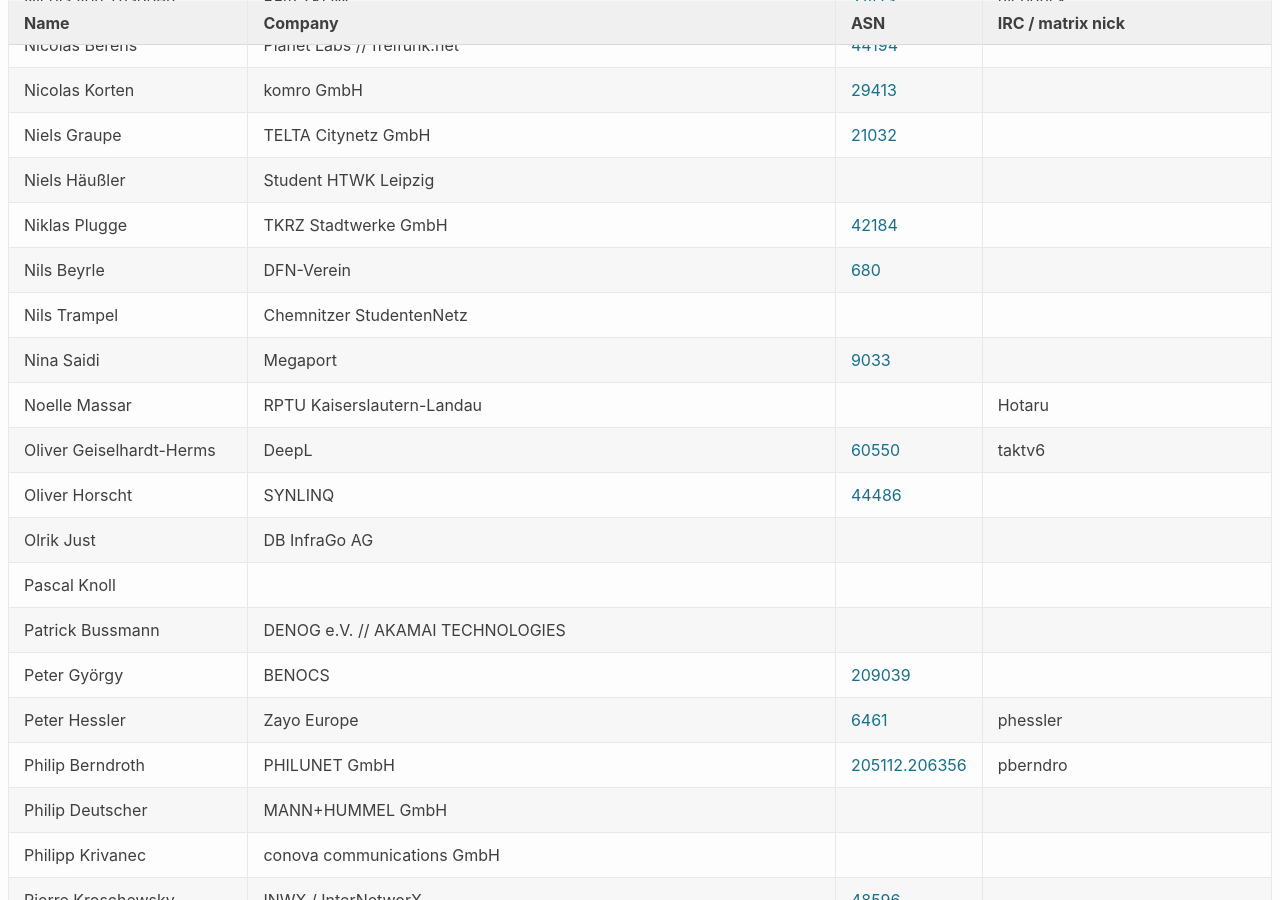
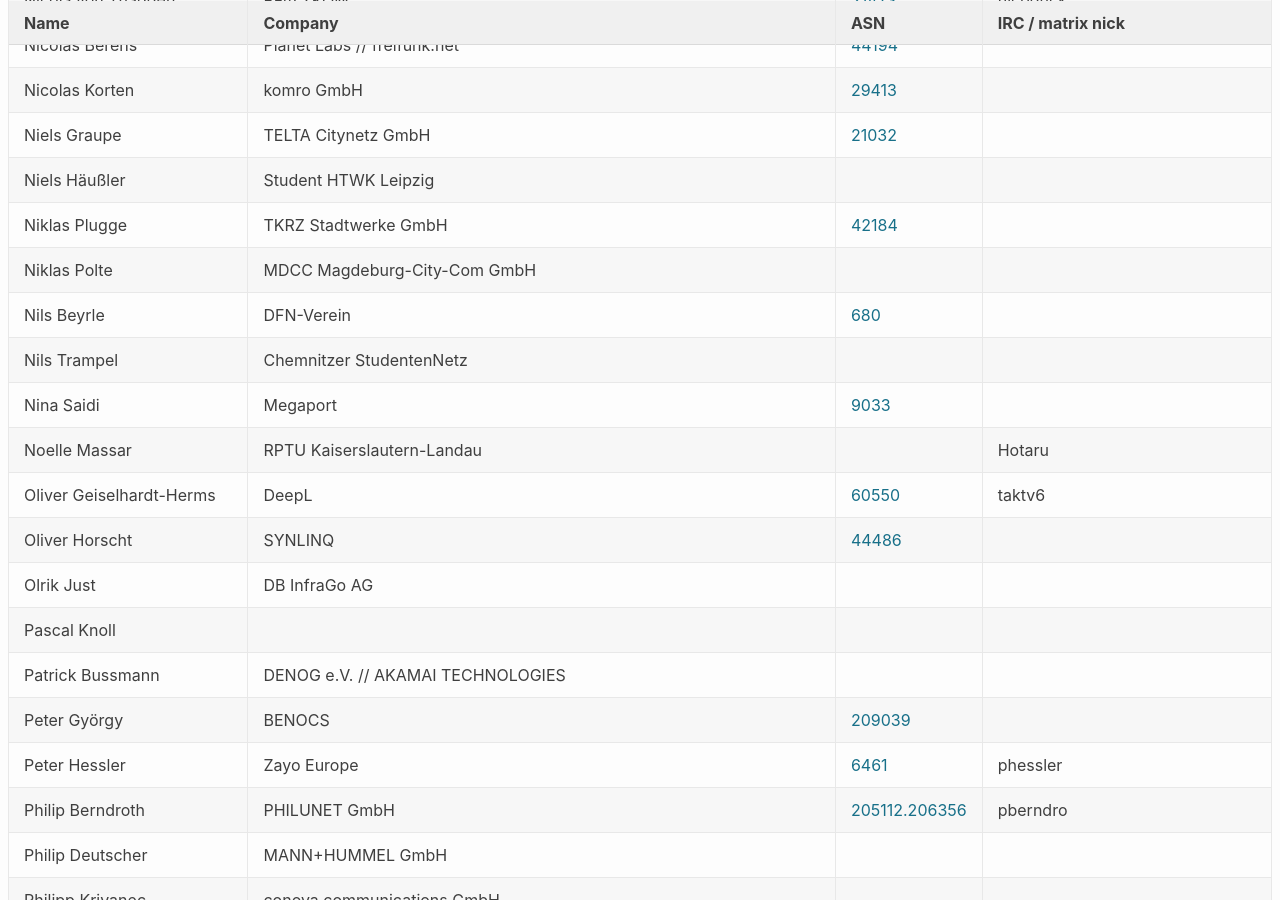
Before and after one commit to denog/pretix-attendeelist, a Jekyll site: the page built from denog16/index.markdown, in a window 1280 px wide and 900 px high, scrolled down 9250 px. Built offline with Jekyll 4.4.1, drawn with Linux system fonts in a browser that asks for light colours; some of the changed text lies outside the part shown.

Commit message:
Latest data: Wed Sep 25 09:10:46 UTC 2024

```diff
--- a/_data/attendees_denog16_onsite.json
+++ b/_data/attendees_denog16_onsite.json
@@ -1230,6 +1230,12 @@
     "asn": "42184"
   },
   {
+    "name": "Niklas Polte",
+    "company": "MDCC Magdeburg-City-Com GmbH",
+    "irc": null,
+    "asn": null
+  },
+  {
     "name": "Nils Beyrle",
     "company": "DFN-Verein",
     "irc": null,
@@ -1530,6 +1536,12 @@
     "asn": null
   },
   {
+    "name": "Thomas Walla",
+    "company": "MDCC Magdeburg-City-Com GmbH",
+    "irc": null,
+    "asn": null
+  },
+  {
     "name": "Thomas Wiese",
     "company": "OVIS IT Consulting GmbH",
     "irc": null,
```
